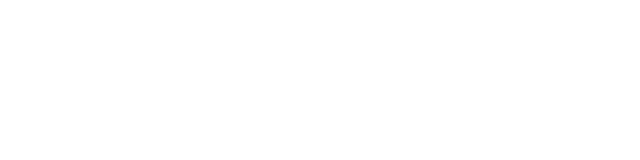
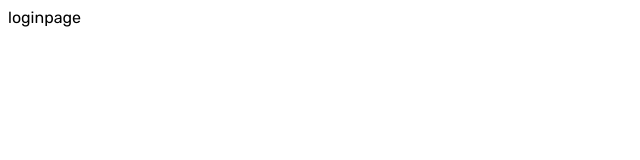
Before and after one commit to Chafai-Abdelkrim/sociobook, a React (Create React App) app in the folder client/: page / in a window 1280 px wide. Shown: the top 160 px of the page, without its empty margins (0-640 px from the left). Built offline with nearby package versions, Linux system fonts and the light colour scheme.

Commit message:
setup routes

```diff
--- a/client/src/App.js
+++ b/client/src/App.js
@@ -1,7 +1,20 @@
-
+import { BrowserRouter, Navigate, Routes, Route } from "react-router-dom";
+import HomePage from "scenes/homePage";
+import LoginPage from "scenes/loginPage";
+import ProfilePage from "scenes/profilePage";
 
 function App() {
-  return <div className="app"></div>;
+  return (
+    <div className="app">
+      <BrowserRouter>
+        <Routes>
+          <Route path="/" element={<LoginPage />} />
+          <Route path="/home" element={<HomePage />} />
+          <Route path="/profile/:userId" element={<ProfilePage />} />
+        </Routes>
+      </BrowserRouter>
+    </div>
+  );
 }
 
 export default App;
```
